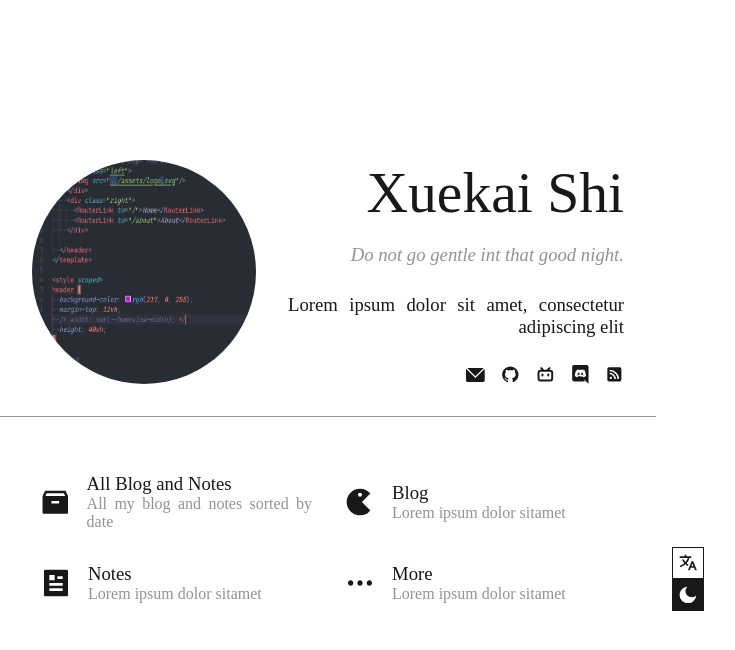
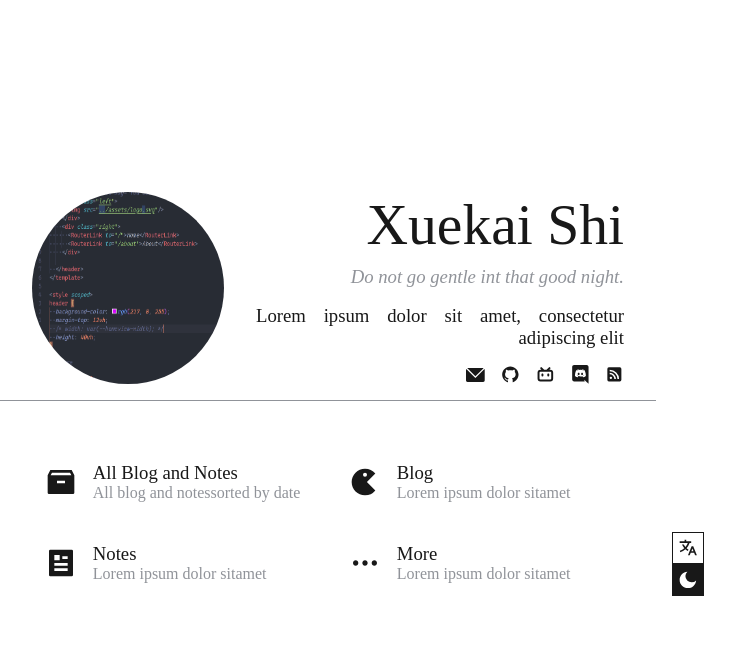
Before and after one commit to XuekaiShi/www-shixk, a Vue app: page / in a window 1280 px wide. Shown: the top 650 px of the page, without its empty margins (312-1047 px from the left). Built offline with nearby package versions, Linux system fonts and the light colour scheme.

Commit message:
somethings

```diff
--- a/src/assets/main.css
+++ b/src/assets/main.css
@@ -13,8 +13,8 @@
 a {
   text-decoration: none;
   color: rgb(0, 186, 50);
-  /* transition: 0.4s; */
-  /* padding: 3px; */
+  transition: 0.4s;
+  padding: 3px;
 }
 
 @media (hover: hover) {
--- a/src/components/home/HomeHeader.vue
+++ b/src/components/home/HomeHeader.vue
@@ -16,7 +16,7 @@ import ProfilePhoto from '../ProfilePhoto.vue';
 <style scoped>
 header {
   /* background-color: rgb(240, 155, 255); */
-  --img-size: 10rem;
+  --img-size: 8rem;
   --header-margin: var(--homeview-gap);
   user-select: none;
   margin-bottom: 1rem;
@@ -43,10 +43,11 @@ img {
 }
 @media (min-width: 720px) {
   header {
-    --img-size: 14rem;
+    --img-size: 12rem;
     display: flex;
     place-items: center;
     padding: var(--header-margin);
+    padding-bottom: calc( var(--header-margin) / 2 );
   }
 
   /* img {
--- a/src/components/home/HomeItem.vue
+++ b/src/components/home/HomeItem.vue
@@ -16,6 +16,7 @@
 
 <style scoped>
 .item {
+  padding: .3rem;
   user-select: none;
   /* background-color: aqua; */
   display: flex;
@@ -40,6 +41,7 @@ i {
   height: 2rem;
   margin-right: 0.5rem;
   margin-left: 0.5rem;
+  /* background-color: aqua; */
 }
 
 .details {
--- a/src/i18n/lang/en.json
+++ b/src/i18n/lang/en.json
@@ -5,7 +5,7 @@
     "intro": "Lorem ipsum dolor sit amet, consectetur adipiscing elit",
     "all": {
       "heading": "All Blog and Notes",
-      "details": "All my blog and notes sorted by date"
+      "details": "All blog and notessorted by date"
     },
     "blog": {
       "heading": "Blog",
--- a/src/i18n/lang/zh.json
+++ b/src/i18n/lang/zh.json
@@ -5,7 +5,7 @@
     "intro": "还没想好要写什么，阿巴阿巴阿巴阿巴，可能要写两行左右",
     "all": {
       "heading": "所有文章",
-      "details": "查查查看所有文章看所查看所有文章看所有文章"
+      "details": "查看所有文章"
     },
     "blog": {
       "heading": "博客",
@@ -13,7 +13,7 @@
     },
     "notes": {
       "heading": "笔记",
-      "details": "花花花了一些花了一些功夫的了一些功夫的"
+      "details": "些花了一些功夫的了"
     },
     "more": {
       "heading": "更多",
--- a/src/views/HomeView.vue
+++ b/src/views/HomeView.vue
@@ -17,7 +17,7 @@ import Affix from '@/components/Affix.vue';
   --homeview-width: 100%;
   --homeview-gap: 2rem;
   width: var(--homeview-width);
-  margin: 12vh auto;
+  margin: 16vh auto;
   position: relative;
 }
 
```
Also changed, not shown: 1 other file (tests, documents, lock files or other folders).
